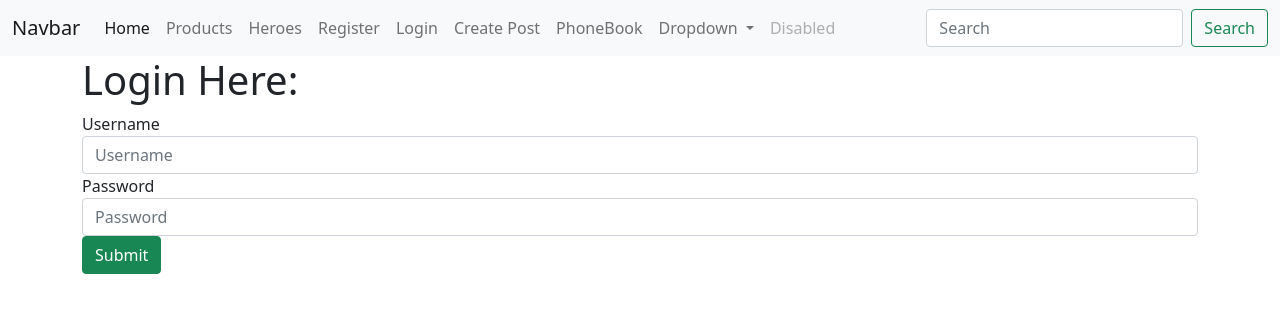
After one commit to jdecee/Flask_Intro_Application, a Flask app: page /login in a window 1280 px wide. The commit adds this page. Shown: the top 313 px of the page. Run offline with Flask 2, Linux system fonts and the light colour scheme; some libraries are stand-ins or nearby versions.

Commit message:
Lazy Commit

```diff
--- a/app/__init__.py
+++ b/app/__init__.py
@@ -2,6 +2,7 @@ from flask import Flask
 from config import Config
 from flask_migrate import Migrate
 from flask_sqlalchemy import SQLAlchemy
+from flask_login import LoginManager
 
 app = Flask(__name__)
 app.config.from_object(Config)
@@ -10,4 +11,6 @@ db = SQLAlchemy(app)
 migrate = Migrate(app, db)
 
 
+login_manager = LoginManager(app)
+
 from app import routes, models
--- a/app/forms.py
+++ b/app/forms.py
@@ -22,3 +22,8 @@ class PhoneBookForm(FlaskForm):
     address = StringField('Address', validators=[DataRequired()])
     phone_number = IntegerField('Phone Number', validators=[DataRequired()])
     submit = SubmitField()
+
+class LoginForm(FlaskForm):
+    username = StringField('Username', validators=[DataRequired()])
+    password = PasswordField('Password', validators=[DataRequired()])
+    submit = SubmitField()
--- a/app/routes.py
+++ b/app/routes.py
@@ -1,15 +1,15 @@
-from app import app
+from app import app, db
 from flask import render_template, redirect, url_for, flash
-from app.forms import PhoneBookForm, UserInfoForm, PostForm
+from flask_login import login_user
+from app.forms import LoginForm, PhoneBookForm, UserInfoForm, PostForm
 from app.models import Contact, User, Post
-from app import db
+
 
 @app.route('/')
 def index():
     name = 'Jon'
     title = 'Coding Temple Class'
     return render_template('index.html', name_of_user=name, title=title)
-
 
 @app.route('/products')
 def products():
@@ -30,6 +30,11 @@ def register():
         email = register_form.email.data
         password = register_form.password.data
 
+        existing_user = User.query.filter_by(username=username).all()
+        if existing_user:
+            flash(f'{username} is already in use. Please register with a new username', 'danger')
+            return redirect(url_for('register'))
+
         new_user = User(username, email, password)
 
         db.session.add(new_user)
@@ -40,6 +45,25 @@ def register():
         return redirect(url_for('index'))
 
     return render_template('register.html', form=register_form)
+
+@app.route('/login', methods=['GET', 'POST'])
+def login():
+    form = LoginForm()
+    if form.validate_on_submit():
+        username = form.username.data
+        password = form.password.data
+
+        user = User.query.filter_by(username=username).first()
+
+        if user is None or not user.check_password(password):
+            flash(f'Your username or password is incorrect', 'danger')
+            return redirect(url_for('login'))
+
+        login_user(user)
+        flash(f'You have successfully logged in!', 'success')
+        return redirect(url_for('index'))
+
+    return render_template('login.html', form=form)
 
 @app.route('/createpost', methods=['GET', 'POST'])
 def createpost():
--- /dev/null
+++ b/app/templates/login.html
@@ -0,0 +1,22 @@
+{% extends 'base.html' %}
+
+{% block content %}
+
+<h1>Login Here:</h1>
+
+<form action="", method="post">
+    {{ form.csrf_token }}
+    <div class="form-group">
+        <fieldset>
+            {{ form.username.label }}
+            {{ form.username(class='form-control', placeholder='Username') }}
+        </fieldset>
+        <fieldset>
+            {{ form.password.label }}
+            {{ form.password(class='form-control', placeholder='Password') }}
+        </fieldset>
+        {{ form.submit(class='btn btn-success') }}
+    </div>
+</form>
+
+{% endblock %}
--- a/app/templates/nav.html
+++ b/app/templates/nav.html
@@ -17,6 +17,9 @@
           </li>
           <li class="nav-item">
             <a class="nav-link" href="/register">Register</a>
+          </li>
+          <li class="nav-item">
+            <a class="nav-link" href="/login">Login</a>
           </li>
           <li class="nav-item">
             <a class="nav-link" href="/createpost">Create Post</a>
```
Also changed, not shown: app/models.py (+10 -2 lines), requirements.txt (+10 -0 lines).
